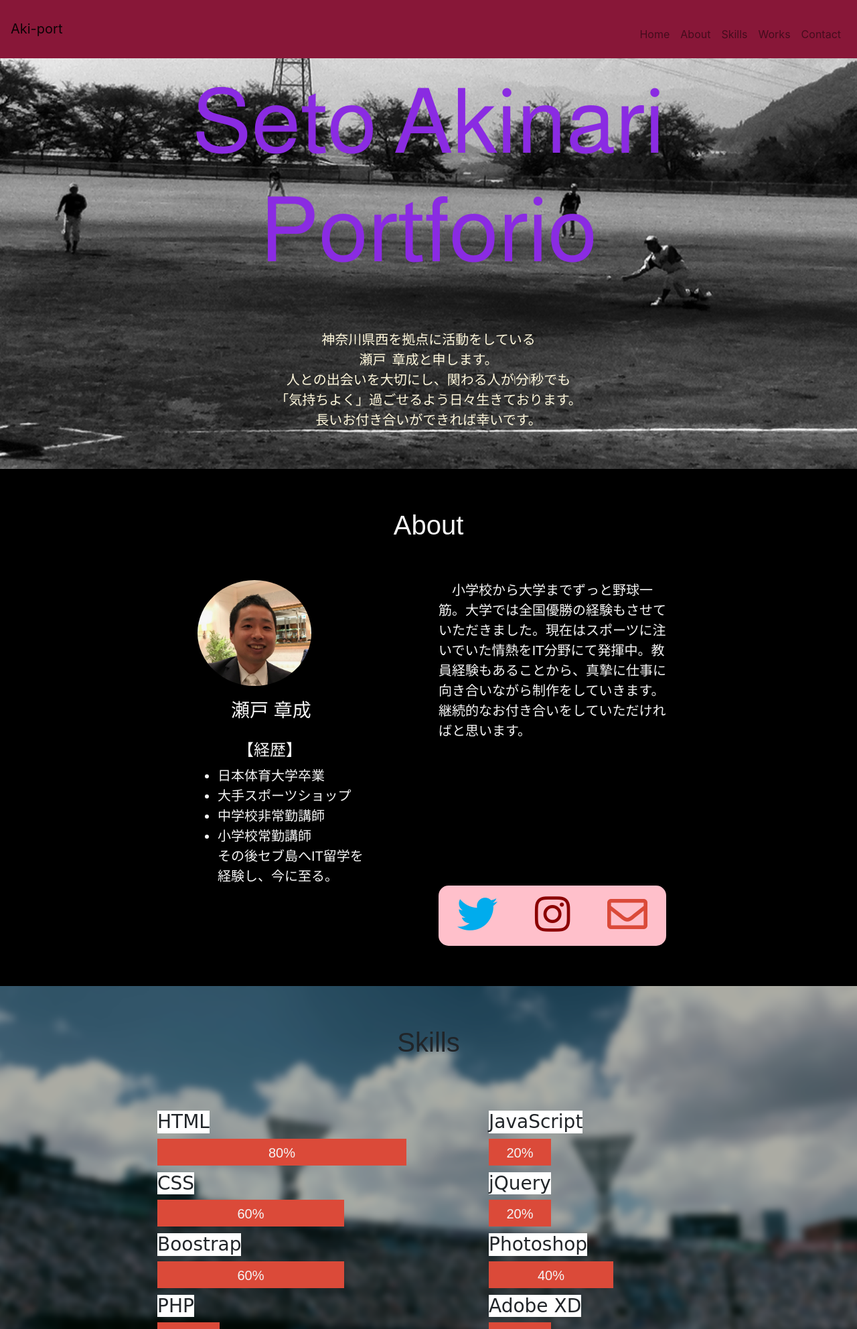
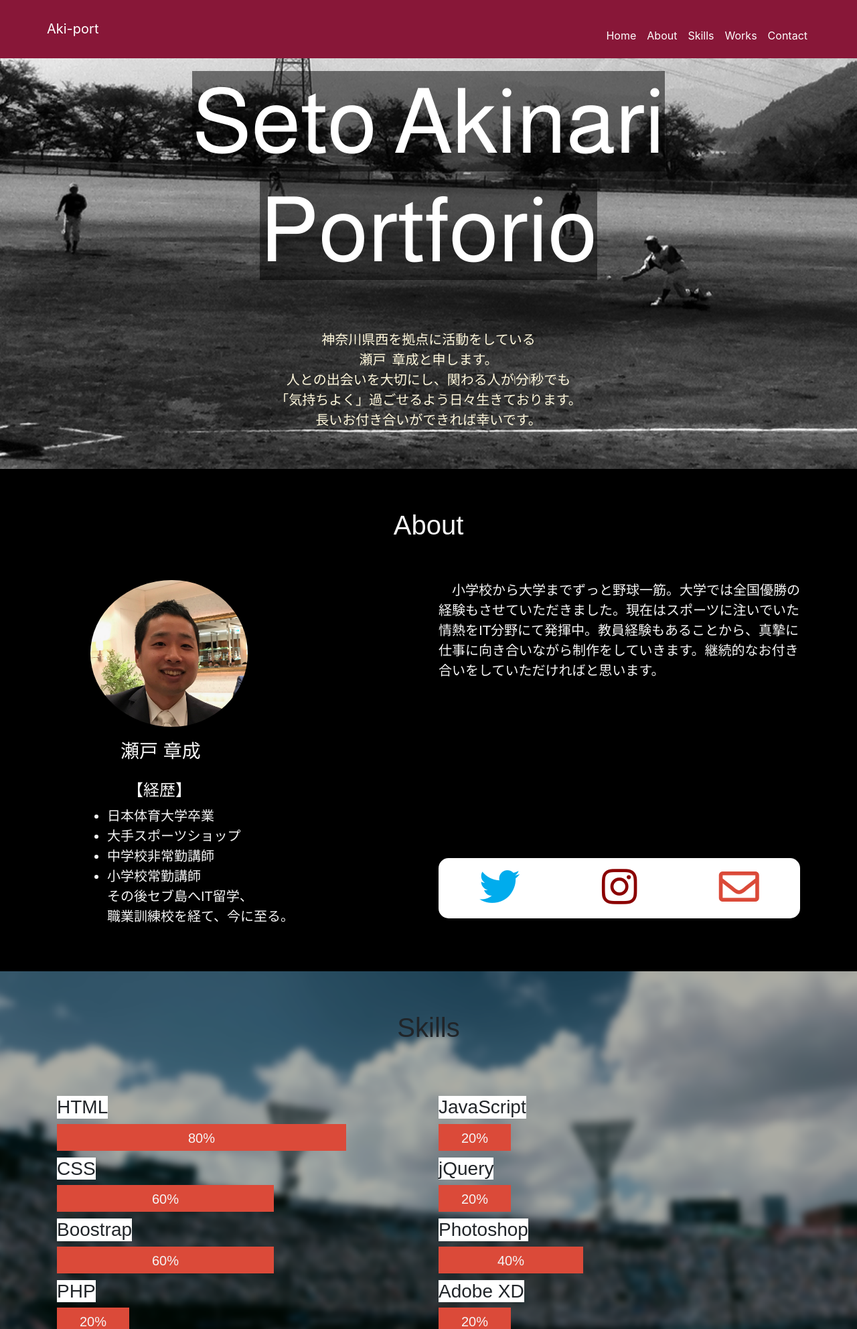
Before and after one commit to AkinariSeto/aki-port, a PHP site: page / in a window 1280 px wide. Shown: the top 1984 px of the page at 67% size. Run offline with PHP 8.4, Linux system fonts and the light colour scheme; some libraries are stand-ins or nearby versions.

Commit message:
already responsive

```diff
--- a/index.html
+++ b/index.php
@@ -1,16 +1,15 @@
 <!doctype html>
-<html lang="en">
+<html lang="en"></html>
 
 <head>
   <title>Seto Akinari</title>
-  <link rel="stylesheet" href="style.css">
-  <link rel="stylesheet" href="script.js">
+
   <link href="https://fonts.googleapis.com/css?family=Almarai&display=swap" rel="stylesheet">
   <link href="https://fonts.googleapis.com/css?family=Shadows+Into+Light&display=swap" rel="stylesheet">
   <link href="https://use.fontawesome.com/releases/v5.0.10/css/all.css" rel="stylesheet">
-<meta name="viewport" content="width=device-width,initial-scale=1.0"
-<script src="https://ajax.googleapis.com/ajax/libs/jquery/1.12.4/jquery.min.js"></script>
+<meta name="viewport" content="width=device-width,initial-scale=1.0">
 
+<link rel="stylesheet" href="style.css">
   <!-- Required meta tags -->
   <meta charset="utf-8">
   <meta name="viewport" content="width=device-width, initial-scale=1, shrink-to-fit=no">
@@ -45,12 +44,10 @@
   <!-- Top -->
   <div class="top-wrapper" id="top-wrapper">
     <div class="top-text">
-      <h1>Seto Akinari<br>Portforio</h1>
+      <h1 id="shimei"><span>Seto Akinari<br>Portforio</span></h1>
       <p>神奈川県西を拠点に活動をしている<br>瀬戸 章成と申します。<br>人との出会いを大切にし、関わる人が1分1秒でも<br>「気持ちよく」過ごせるよう日々生きております。<br>長いお付き合いができれば幸いです。</p>
     </div>
   </div>
-
-
 
   <!-- About -->
   <div class="about-wrapper" id="about-wrapper">
@@ -67,7 +64,7 @@
               <li>大手スポーツショップ</li>
               <li>中学校非常勤講師</li>
               <li>小学校常勤講師</li>
-              <li id="al-li">その後セブ島へIT留学を<br>経験し、今に至る。</li>
+              <li id="al-li">その後セブ島へIT留学、<br>職業訓練校を経て、今に至る。</li>
             </ul>
           </div>
         </div>
@@ -149,26 +146,82 @@
         <a href="https://akinariseto.github.io/Bootstrap-tutorial/." target="_blank"><img src="img/bootstrap-site.png" alt="Bootstrap-site"></a>
         <p>Bootstrap-tutrial</p>
       </div>
+      <!-- <div class="work-port">
+        <a href="https://akinariseto.github.io/Bootstrap_tutrial2/" target="_blank"><img src="img/bootstrap-site.png" alt="Bootstrap-site"></a>
+        <p>Bootstrap-tutrial2</p>
+      </div>
+      <div class="work-port">
+        <a href="https://akinariseto.github.io/isara/" target="_blank"><img src="img/bootstrap-site.png" alt="Bootstrap-site"></a>
+        <p>isara</p>
+      </div> -->
     </div>
   </div>
 
 
+  <!-- contact -->
+<?php
 
-  <!-- contact -->
+session_start();
+
+//入力チェック
+$message = '';
+if (isset($_POST['confirm'])) { //確認ボタンを押してポストしたものなら
+    $error_flg = false;
+    //名前の必須入力チェック
+    if ($_POST['name'] === '') {
+        $message .= "お名前は必ず入力してください<br>";
+        $error_flg = true;
+    }
+    //名前の必須入力チェック
+    if ($_POST['mail'] === '') {
+        $message .= "メールアドレスは必ず入力してください<br>";
+        $error_flg = true;
+    }
+    //内容の必須入力チェック
+    if ($_POST['content'] === '') {
+        $message .= "お問い合わせ内容は必ず入力してください<br>";
+        $error_flg = true;
+    }
+
+    //エラーが無ければ入力内容をセッションに保存して確認画面へ
+    if (!$error_flg) {
+        $_SESSION['inquiry'] = $_POST;
+        header('Location: confirmation.php');
+        exit();
+    }
+}
+// 書き直し
+if (isset($_REQUEST['action']) && $_REQUEST['action'] === 'rewrite') {
+    $_POST = $_SESSION['inquiry'];
+}
+?>
+
   <div class="contact-wrapper" id="contact-wrapper">
     <h1>Contact
       <hr>(ご依頼・お問い合わせ)</h1>
 
     <div class="contact-form">
+      <p style="color: red"><?php echo $message ?></p>
+      <form action="index.php" method="POST">
       <label for="yourname">名前：</label><br>
-      <input id="yourname" type="text" name="yourname" placeholder="お名前を入力してください"><br>
+      <input id="yourname" type="text" name="yourname" placeholder="お名前を入力してください" value="<?php if (isset($_POST['name'])) {
+    echo htmlspecialchars($_POST['name']);
+}
+?>"><br>
       <label for="mail1">メールアドレス：</label><br>
-      <input id="mail1" type="email" name="mail" placeholder="メールアドレスを入力してください"><br>
-      <label for="mail2">メールアドレス(確認用)：</label><br>
-      <input id="mail2" type="email" name="mail" placeholder="メールアドレス(確認用)を入力してください"><br>
-      <label for="comment">コメント</label><br>
-      <textarea id="comment" name="comment" placeholder="お問い合わせの内容を入力してください"></textarea><br>
-      <button type="button">送  信</button>
+      <input id="mail1" type="email" name="mail" placeholder="メールアドレスを入力してください" value="<?php if (isset($_POST['mail'])) {
+    echo htmlspecialchars($_POST['mail']);
+}
+?>"><br>
+      <label for="comment">問い合わせ内容：</label><br>
+      <textarea id="comment" name="content" placeholder="お問い合わせの内容を入力してください"><?php if (isset($_POST['content'])) {
+    echo htmlspecialchars($_POST['content']);
+}
+?></textarea><br>
+      <input id="contact-submit" type="submit" name="send" value="送　信" class="send-button" style=" color: white; background-color: #881738;">
+    </form>
+
+
 
     <div class="twitter-form">
       <p>お問い合わせ内容はTwitterでも受け付けております。<br>お気軽にお問い合わせください。</p>
@@ -202,6 +255,9 @@
   <script src="https://stackpath.bootstrapcdn.com/bootstrap/4.3.1/js/bootstrap.min.js"
     integrity="sha384-JjSmVgyd0p3pXB1rRibZUAYoIIy6OrQ6VrjIEaFf/nJGzIxFDsf4x0xIM+B07jRM" crossorigin="anonymous">
   </script>
+  <script src="jquery.inview.js" type="text/javascript"></script>
+  <script src="//code.jquery.com/jquery-1.12.1.min.js"></script>
+  <script src="script.js"></script>
 </body>
 
 </html>
--- a/style.css
+++ b/style.css
@@ -4,8 +4,8 @@ header {
     position: fixed;
     width: 100%;
     box-shadow: 0px 3px 6px #00000029;
-    z-index:999;
-    height: 75px;
+    z-index: 999;
+    height: 60px;
     opacity: 1;
     padding-top: 15px;
 }
@@ -13,15 +13,25 @@ header {
 
 .header nav {
     background-color: #881738;
+    padding-left: 70px;
 }
 
-.menu a {
-    color: #000
+.header p {
+    color: white !important;
+}
+
+.nav-link {
+    color: white !important;
+}
+
+.header ul {
+    padding-right: 50px;
 }
 
 .menu li a {
     text-decoration: none;
     color: #000;
+    padding-bottom: 5px;
 }
 
 
@@ -40,7 +50,11 @@ header {
 .top-text h1 {
     font-size: 135px;
     font-family: 'Almarai', sans-serif;
-    color: blueviolet;
+    color: #fff;
+}
+
+.top-text span {
+    background-color: rgba(0, 0, 0, 0.5);
 }
 
 .top-text p {
@@ -53,11 +67,13 @@ header {
 
 /* About */
 .about-wrapper {
+    width: auto;
+    height: 750px;
     padding-top: 60px;
     padding-bottom: 60px;
-    background-color:black;
+    background-color: black;
     color: whitesmoke;
-    font-family: "futera","memo","游ゴシック体", YuGothic, "游ゴシック", "Yu Gothic", "メイリオ", sans-serif;
+    font-family: "futera", "memo", "游ゴシック体", YuGothic, "游ゴシック", "Yu Gothic", "メイリオ", sans-serif;
 }
 
 .about-wrapper h1 {
@@ -66,19 +82,20 @@ header {
 
 .about-left {
     padding-top: 50px;
-    padding-left: 200px;
+    padding-left: 50px;
 }
+
 .about-left h3 {
     padding-top: 20px;
-    padding-left: 60px;
+    padding-left: 45px;
 }
 
 .about-left img {
     width: 50%;
     height: 50%;
-    margin-left: 10px;
     border-radius: 50%;
     background-position: left left;
+    padding-right: 10px;
 }
 
 .about-left h4 {
@@ -87,7 +104,7 @@ header {
 
 .about-left ul {
     padding-top: 20px;
-    padding-left: 40px;
+    padding-left: 25px;
     font-size: 20px;
 }
 
@@ -96,9 +113,6 @@ header {
     list-style: none;
 }
 
-.about-right {
-    padding-right: 200px;
-}
 
 .about-right p {
     font-size: 20px;
@@ -108,17 +122,18 @@ header {
 }
 
 .about-right2 {
-    background-color: pink;
+    background-color: white;
     border-radius: 15px;
     display: flex;
     justify-content: space-around;
     align-items: baseline;
     flex-wrap: wrap;
+    margin-top: 65px;
 }
 
 #twitter {
     font-size: 60px;
-    color: #00aced ;
+    color: #00aced;
     text-decoration: none;
 }
 
@@ -151,14 +166,14 @@ header {
 
 .skills-wrapper h3 {
     background-color: #fff;
-    display: inline-block;
+    display: inline-flex;
     margin-top: 10px;
-    font-family: 'Knewave', cursive;
+    font-family: "futera", "memo", "游ゴシック体", YuGothic, "游ゴシック", "Yu Gothic", "メイリオ", sans-serif;
 }
 
 .skill-left {
-    padding-left: 80px;
-    margin-left: 150px;
+    padding-left: 20px;
+    margin: 0 auto;
 }
 
 .skill-right {
```
Also changed, not shown: other parts of style.css (+104 -32 lines), complete.php (added, +12 -0 lines), confirmation.php (added, +75 -0 lines), script.js (+19 -4 lines). Lines whose indentation alone changed are shown as unchanged.
